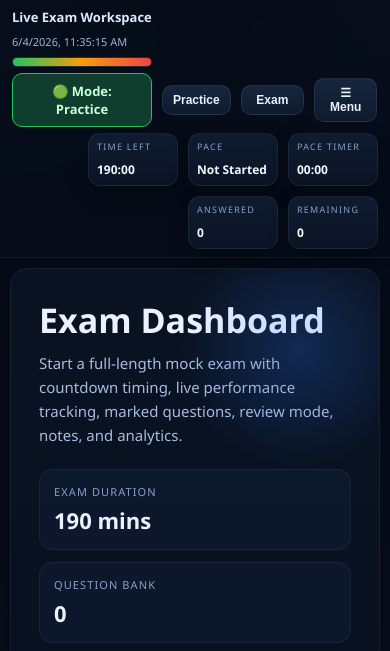
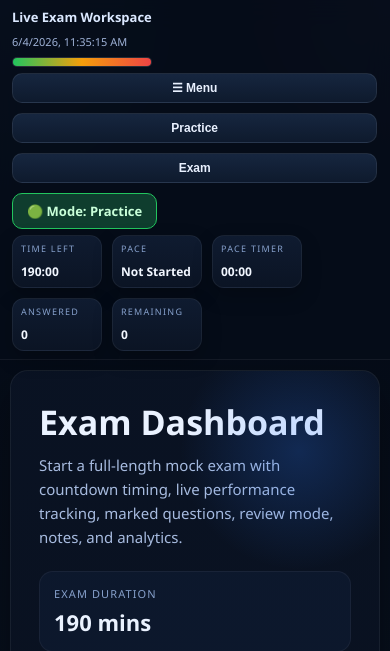
Before and after one commit to abpinedamb-cloud/cse-exam-workspace, a Flask app: page / in a window 390 px wide. Shown: the top 651 px of the page. Run offline with Flask 3, Linux system fonts and the light colour scheme.

Commit message:
Update index.html

```diff
--- a/templates/index.html
+++ b/templates/index.html
@@ -418,6 +418,15 @@
 }
 /* ✅ Hide menu button on desktop */
 .mobile-menu-btn {
+  display: none;
+}
+
+/* ✅ DESKTOP FIX — CRITICAL */
+.desktop-controls {
+  display: flex;
+}
+
+.mobile-controls {
   display: none;
 }
 
@@ -850,10 +859,14 @@
     display: none;
     width: 100%;
     border-right: none;
+	transform: translateX(-100%);
+	transition: transform 0.3s ease;
+
   }
 
   .left-nav.mobile-show {
     display: block;
+	transform: translateX(0);
   }
 
   /* ✅ TOPBAR ADJUST */
@@ -948,6 +961,25 @@
     width: 100% !important;
     height: auto !important;
   }
+  .metric-strip {
+  display: grid;
+  grid-template-columns: repeat(3, 1fr);
+  gap: 10px;
+}
+
+/* ✅ Second row (2 items only) */
+.metric-box:nth-child(4),
+.metric-box:nth-child(5) {
+  grid-column: span 1;
+}
+/* ✅ MOBILE ONLY CORRECT RULES */
+.desktop-controls {
+  display: none;
+}
+
+.mobile-controls {
+  display: flex;
+}
 
 }
   </style>
@@ -1027,6 +1059,8 @@
 
     <!-- TOP BAR -->
 <header class="topbar">
+
+  <!-- LEFT SIDE -->
   <div class="topbar-left">
     <div class="topbar-title">Live Exam Workspace</div>
 
@@ -1039,10 +1073,21 @@
     </div>
   </div>
 
-  <!-- ✅ MODE CONTROL + INDICATOR (FIXED + WORKING) -->
-  <div style="display:flex; align-items:center; gap:10px;">
+  <!-- DESKTOP CONTROLS -->
+  <div class="desktop-controls" style="align-items:center; gap:10px;">
 
-    <!-- MODE INDICATOR -->
+    <button class="btn btn-dark"
+            onclick="setMode('practice')"
+            style="padding:7px 10px; font-size:12px;">
+      Practice
+    </button>
+
+    <button class="btn btn-dark"
+            onclick="setMode('exam')"
+            style="padding:7px 10px; font-size:12px;">
+      Exam
+    </button>
+
     <div id="modeIndicator" style="
       font-weight:600;
       font-size:13px;
@@ -1057,7 +1102,17 @@
       🟢 Mode: Practice
     </div>
 
-    <!-- MODE BUTTONS -->
+  </div>
+
+  <!-- MOBILE CONTROLS -->
+  <div class="mobile-controls" style="align-items:center; gap:10px; flex-wrap:wrap;">
+
+    <button class="btn btn-dark mobile-menu-btn"
+            onclick="toggleMobileNav()"
+            style="padding:7px 10px; font-size:12px;">
+      ☰ Menu
+    </button>
+
     <button class="btn btn-dark"
             onclick="setMode('practice')"
             style="padding:7px 10px; font-size:12px;">
@@ -1070,16 +1125,23 @@
       Exam
     </button>
 
-	<button class="btn btn-dark mobile-menu-btn"
-        onclick="toggleMobileNav()"
-        style="padding:7px 10px; font-size:12px;">
-☰ Menu
-</button>
-
+    <div id="mobileModeIndicator" style="
+      font-weight:600;
+      font-size:13px;
+      padding:8px 14px;
+      border-radius:10px;
+      background:#0f3d2e;
+      color:#c9ffd9;
+      border:1px solid #22c55e;
+      min-width:120px;
+      text-align:center;
+    ">
+      🟢 Mode: Practice
+    </div>
 
   </div>
 
-  <!-- ORIGINAL METRICS -->
+  <!-- METRICS -->
   <div class="metric-strip">
     <div class="metric-box" id="timerBox">
       <span class="metric-label">Time Left</span>
@@ -1106,6 +1168,7 @@
       <span class="metric-value" id="remainingCountTop">0</span>
     </div>
   </div>
+
 </header>
 
     <!-- MAIN -->
```
